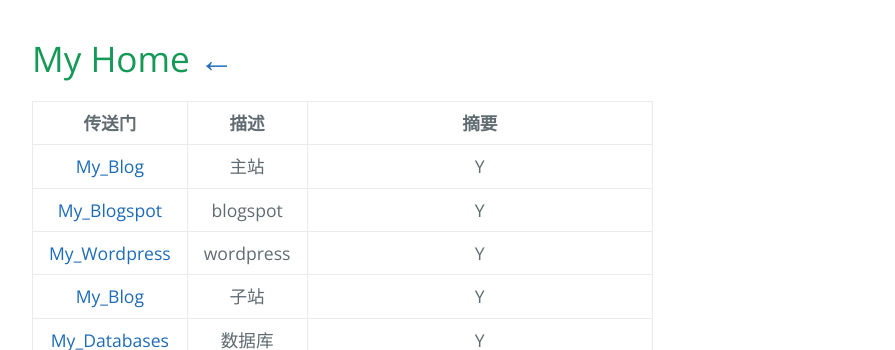
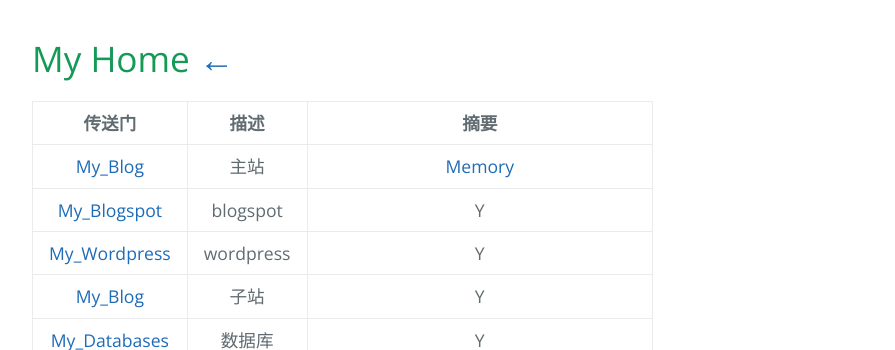
Before and after one commit to AmbroseRen/test, a Jekyll site: the page built from Library/Home.md, in a window 1280 px wide. Shown: the top 350 px of the page, without its empty margins (192-1087 px from the left). Built offline with Jekyll 4.4.1, drawn with Linux system fonts in a browser that asks for light colours; our own code applies the rules of GitHub Pages for plain Markdown files; the repository's description, which GitHub fills in, is left out.

Commit message:
Update Home.md

```diff
--- a/Library/Home.md
+++ b/Library/Home.md
@@ -2,7 +2,7 @@
 
 | 传送门 | 描述 | 摘要 |
 |:---:|:---:|:---:|
-| [My_Blog](https://ambroseren.github.io) | 主站 | Y |
+| [My_Blog](https://ambroseren.github.io) | 主站 | [Memory](https://ambroseren.github.io/Memory/) |
 | [My_Blogspot](https://ambroseren.blogspot.com/) | blogspot | Y |
 | [My_Wordpress](https://ambroserencn.wordpress.com/) | wordpress | Y |
 | [My_Blog](https://ambroserencn.gitlab.io/ambroserencn/) | 子站 | Y |
```
